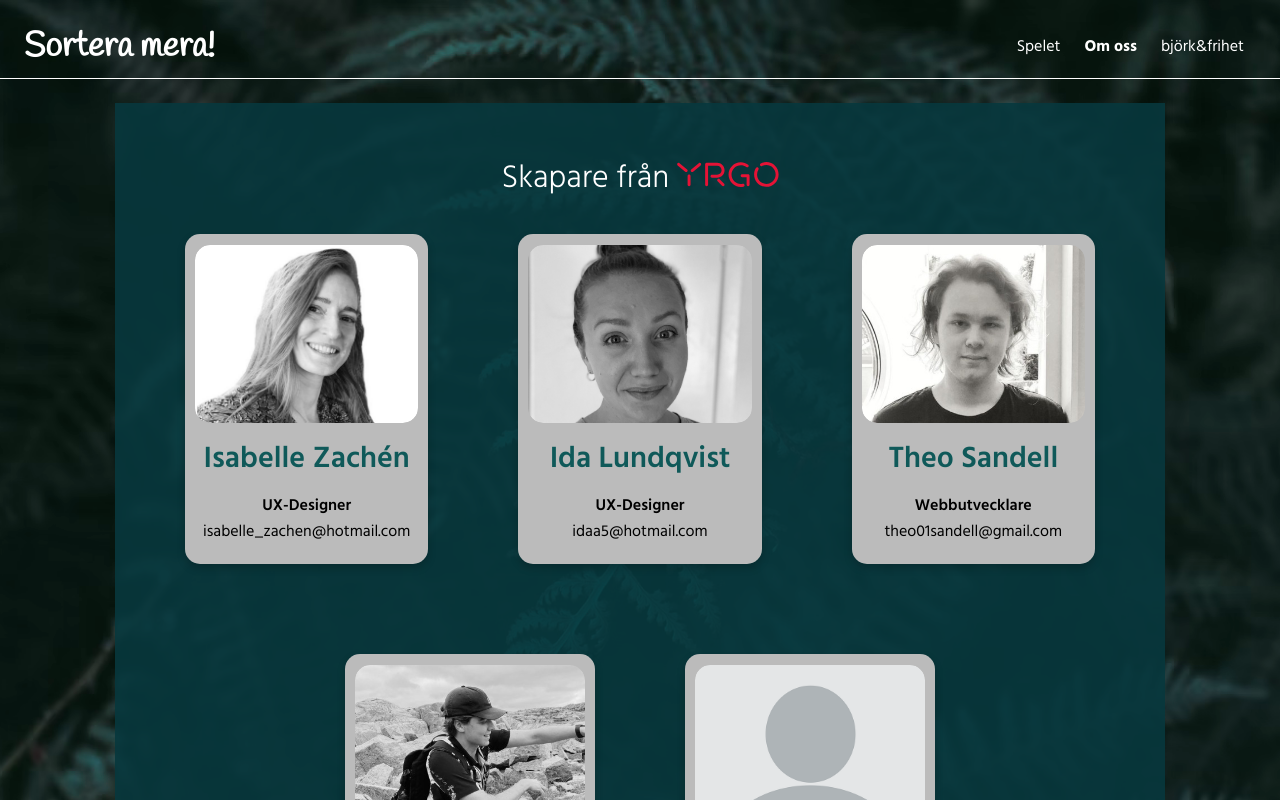
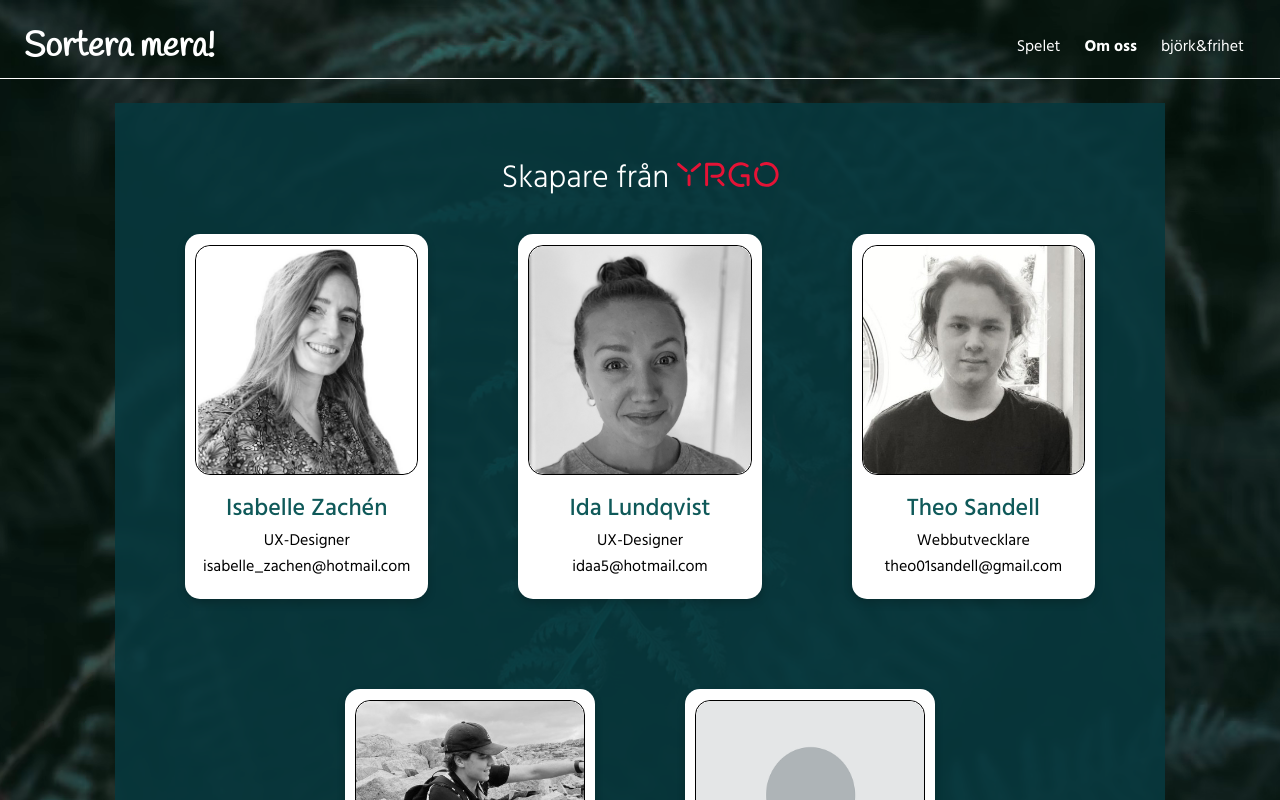
Before and after one commit to theo0165/sammanslaget, a Next.js app: page /om in a window 1280 px wide. Shown: the top 800 px of the page. Built offline with nearby package versions, Linux system fonts and the light colour scheme.

Commit message:
Better card sizes, new game

```diff
--- a/components/Person.tsx
+++ b/components/Person.tsx
@@ -78,7 +78,7 @@ const Person: FC<Props> = ({
               {contact.linkedin && (
                 <Link href={contact.linkedin}>
                   <a target="_blank">
-                    <AiFillLinkedin size="24px" />
+                    <AiFillLinkedin size="24px" color="#0077b5" />
                   </a>
                 </Link>
               )}
--- a/pages/om.tsx
+++ b/pages/om.tsx
@@ -46,7 +46,7 @@ const Om: NextPage = () => {
               name="Ida Lundqvist"
               image="/people/ida.jpg"
               education="UX-Designer"
-              description="Jag har ansvarat för idégenerering, användartester av spelet samt gjort prototyper av hemsidan. Säkerställt användbarhet och upplevelse."
+              description="Jag och Isabelle har ansvarat för projektledning, idégenerering, och prototyper i projektet. Även användartester för att säkertställa en bra användbarhet och upplevelse."
               contact={{
                 email: "idaa5@hotmail.com",
                 linkedin: "http://linkedin.com/in/ida-lundqvist-1b17b6203",
--- a/styles/Person.module.scss
+++ b/styles/Person.module.scss
@@ -1,6 +1,6 @@
 .card {
   width: 250px;
-  height: 330px;
+  height: 365px;
   background-color: transparent;
   perspective: 1000px;
   border-radius: 15px;
@@ -43,37 +43,41 @@
 }
 
 .front {
-  background-color: #bbb;
+  background-color: #fff;
   color: black;
   padding: 11px 10px;
-  display: flex;
-  justify-content: space-between;
-  flex-direction: column;
+  display: grid;
+  grid-template-rows: 235px 100px;
+  grid-template-columns: 1fr;
 
   .imageContainer {
     position: relative;
     height: 230px;
+    border: 1px solid black;
   }
 
   .frontInfo {
-    padding-top: 12px;
-    padding-bottom: 8px;
+    margin-top: 10px;
+    display: grid;
+    grid-template-rows: 1fr 1fr 1fr;
+
+    * {
+      margin: 0;
+    }
 
     h3 {
       color: #0f5959;
-      font-weight: 600;
-      margin: 0;
-      padding-bottom: 10px;
-      font-size: 30px;
+      font-weight: 500;
+      font-size: 24px;
     }
 
-    p {
-      margin: 0;
+    // p {
+    //   margin: 0;
 
-      &.edu {
-        font-weight: 600;
-      }
-    }
+    //   &.edu {
+    //     font-weight: 600;
+    //   }
+    // }
   }
 }
 
```
Also changed, not shown: pages/index.tsx (+8 -0 lines), public/game/game.framework.js, 2 other files (tests, documents, lock files or other folders).
